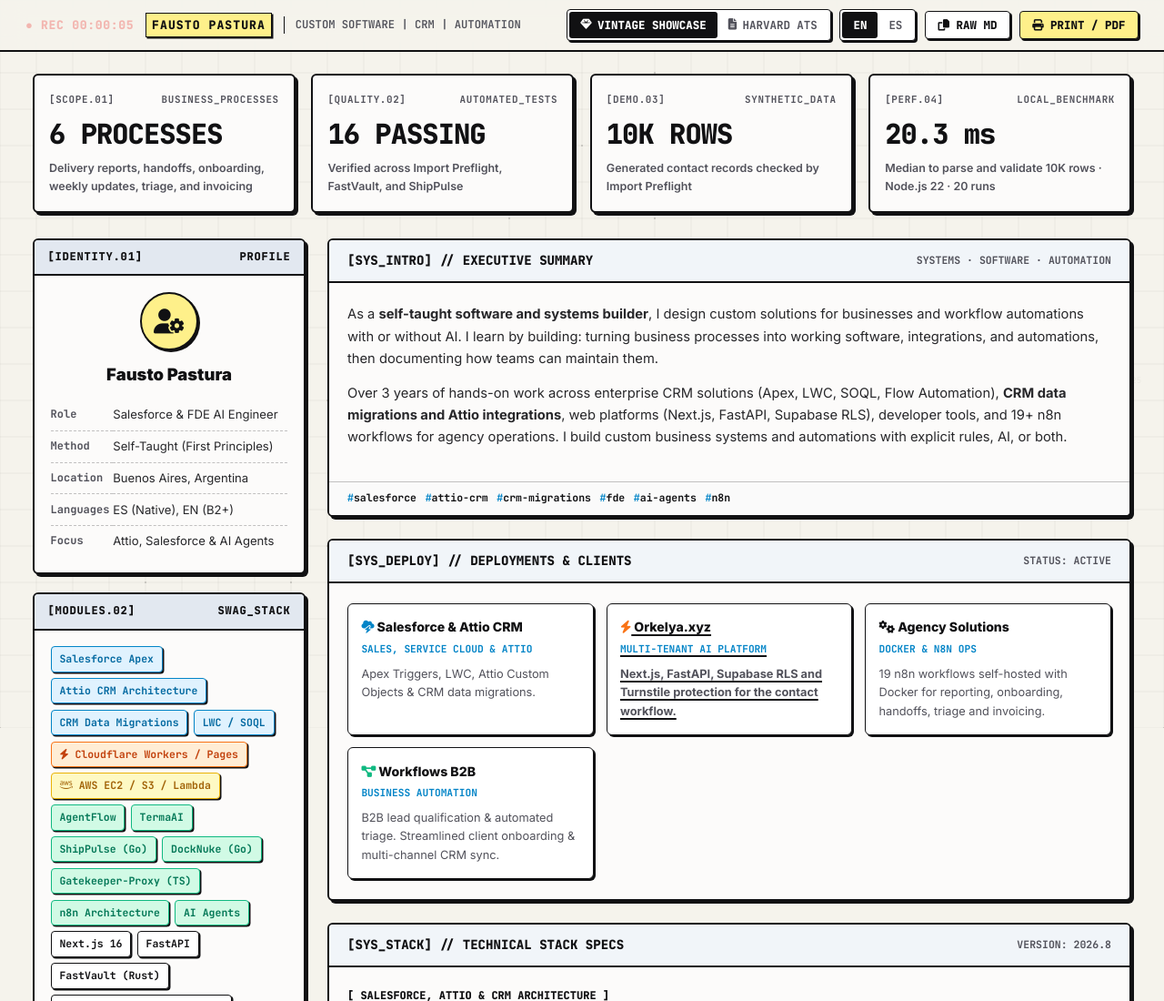
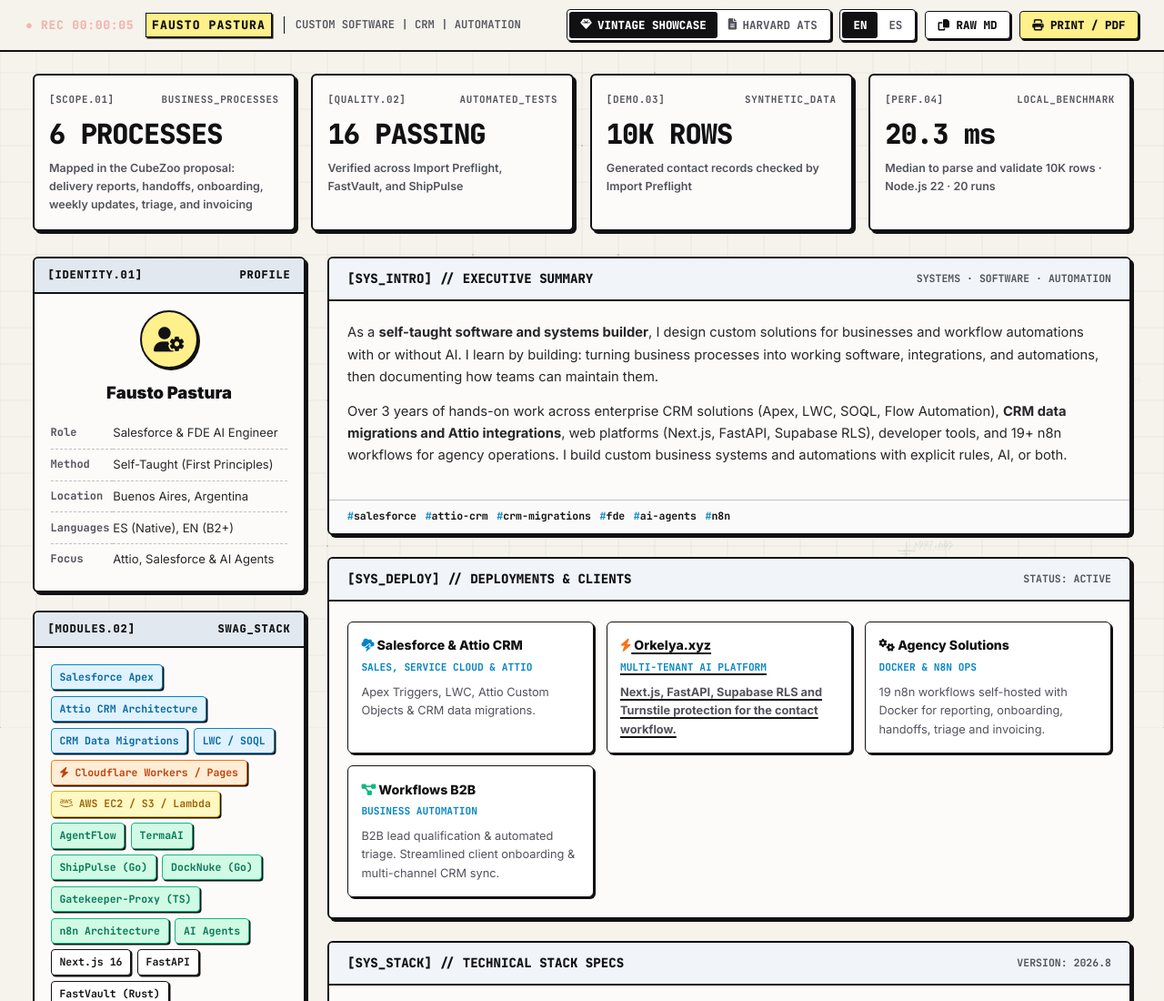
Before and after one commit to tatitoxt/Personal-Page, a plain HTML site: page resume-app/index.html in a window 1280 px wide. Shown: the top 1100 px of the page at 91% size. Drawn offline with Linux system fonts and the light colour scheme; a script that the page names is missing.

Commit message:
Clarify mapped process metric

```diff
--- a/resume-app/index.html
+++ b/resume-app/index.html
@@ -67,7 +67,7 @@
       <div class="vintage-card">
         <div class="vintage-card-label"><span>[SCOPE.01]</span><span>BUSINESS_PROCESSES</span></div>
         <div class="metric-num">6 PROCESSES</div>
-        <div class="metric-desc" data-en="Delivery reports, handoffs, onboarding, weekly updates, triage, and invoicing" data-es="Reportes de entrega, traspasos, onboarding, reportes semanales, triaje y facturación">Delivery reports, handoffs, onboarding, weekly updates, triage, and invoicing</div>
+        <div class="metric-desc" data-en="Mapped in the CubeZoo proposal: delivery reports, handoffs, onboarding, weekly updates, triage, and invoicing" data-es="Mapeados en la propuesta de CubeZoo: reportes de entrega, traspasos, onboarding, reportes semanales, triaje y facturación">Mapped in the CubeZoo proposal: delivery reports, handoffs, onboarding, weekly updates, triage, and invoicing</div>
       </div>
 
       <div class="vintage-card">
```
